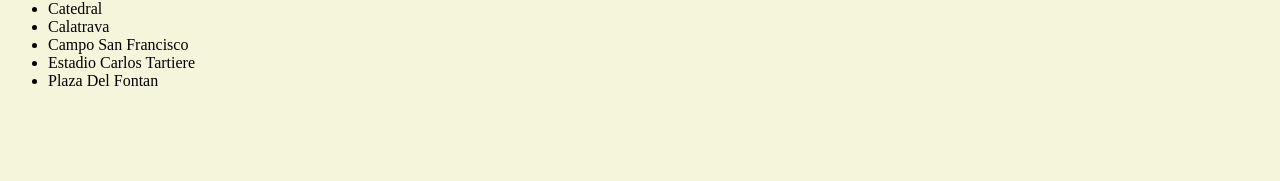
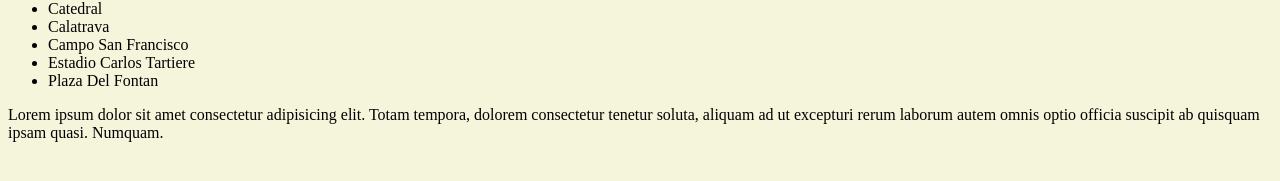
Before and after one commit to seralvarez10/EntregableSergioAlvarez1DAW, a plain HTML site: page index.html in a window 1280 px wide. Shown: the part 421-602 px from the top of the page. Drawn offline with Linux system fonts and the light colour scheme.

Commit message:
style e index

```diff
--- a/index.html
+++ b/index.html
@@ -1,5 +1,6 @@
 <!DOCTYPE html>
 <html lang="en">
+
 <head>
     <meta charset="UTF-8">
     <meta name="viewport" content="width=device-width, initial-scale=1.0">
@@ -8,6 +9,7 @@
         @import url(style.css);
     </style>
 </head>
+
 <body>
     <h2>Esta es la tarea de entrega</h2>
     <p>Crear repositorios</p>
@@ -19,6 +21,9 @@
         <li>Estadio Carlos Tartiere</li>
         <li>Plaza Del Fontan</li>
     </ul>
+    <p>Lorem ipsum dolor sit amet consectetur adipisicing elit. Totam tempora, dolorem consectetur tenetur soluta,
+        aliquam ad ut excepturi rerum laborum autem omnis optio officia suscipit ab quisquam ipsam quasi. Numquam.</p>
     <script src="js/sergio.js"></script>
 </body>
+
 </html>
```
